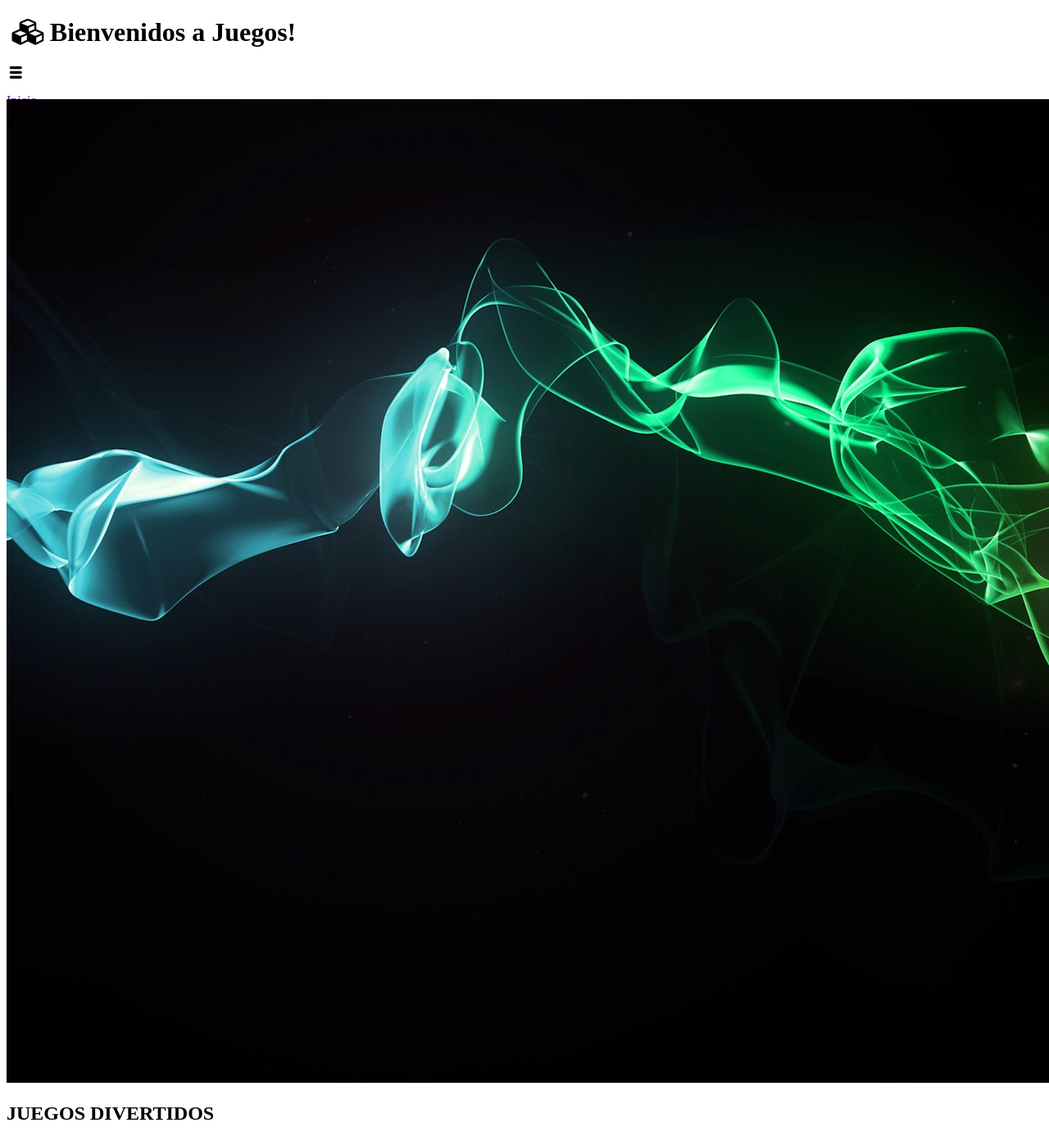
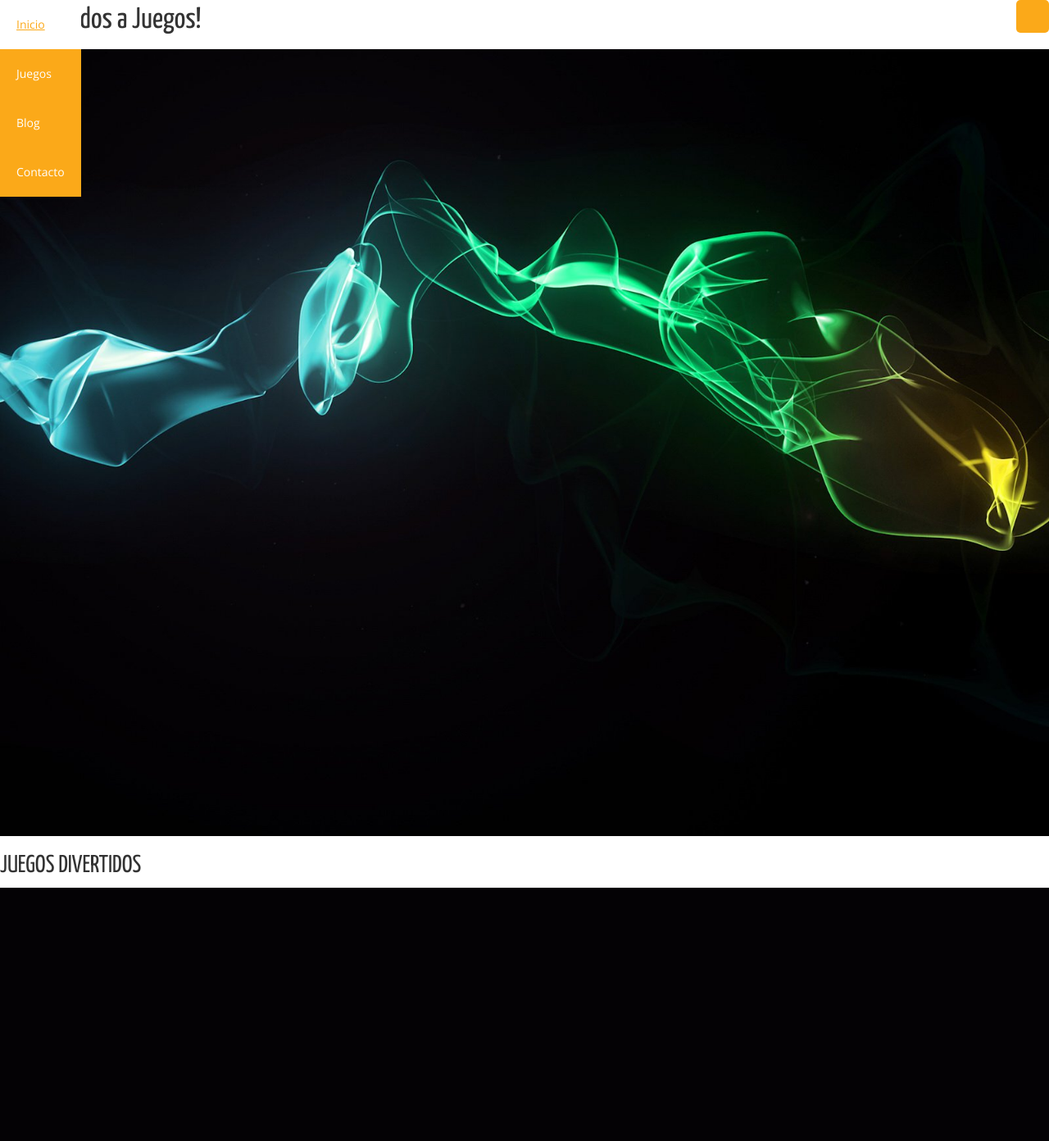
Before and after one commit to maheza36/proyectoAppJuegos, a PHP site: page / in a window 1280 px wide; the page is wider, and only the part inside the window is pictured. Shown: that part at 82% size. After the commit the page ends 1083 px from the top of that part, so only its background shows below. Run offline with PHP 8.4, Linux system fonts and the light colour scheme; some libraries are stand-ins or nearby versions.

Commit message:
estilos index

```diff
--- a/css/estilos.css
+++ b/css/estilos.css
@@ -1,75 +1,63 @@
+@import url('https://fonts.googleapis.com/css?family=Yanone+Kaffeesatz');
+@import url('https://fonts.googleapis.com/css?family=Open+Sans|Yanone+Kaffeesatz');
 *{
-  border: 0,
-  margin:0;
-  padding:0;
+  box-sizing: border-box;
 }
 
+img{
+  display: block;
+  max-width: 100%;
+}
 body{
-  background: : #ccc;
+  font-family: 'Open Sans', sans-serif;
 }
 
-#contenedor{
-  background: black;
-  height: 1050px;
-  width: 780px;
-  margin-right: auto;
-  margin-left: auto;
-
+h1, h2, h3, h4, h5, h6 {
+  font-family: 'Yanone Kaffeesatz', sans-serif;
+  letter-spacing: 1.5;
 }
 
-header, #banner, #noticias, #tienda, #marcas{
-  background: #fff;
-  height: 100px;
-  width: 780px;
+/*Estilos del Header*/
+.header {
+  height: 60px;
 }
-#banner{
-  background: #666;
-  height: 300px;
-  width: 780px;
-
+.header .contenedor{
+  display: flex;
+  justify-content: space-between;
 }
-#noticias{
-  background: black;
-  height: 225px;
-  width: 760px;
-  padding-left: 10px;
-  padding-right: 10px;
-  padding-top: 5px;
+.logo, icon-menu {
+  margin:5px;
+}
+.icon-menu {
+  display: block;
+  width: 40px;
+  height: 40px;
+  font-size: 30px;
+  background: #FBA919;
+  color: #fff;
   text-align: center;
-
+  line-height: 45px;
+  border-radius: 5px;
+  margin-left: auto;
 }
-
-#tienda{
-  background: #666;
-  height: 180px;
-
+.nav {
+  position: absolute;
+  top:60;
+  left:0;
+  }
+.menu{
+  list-style: none;
+  padding: 0;
+  margin: 0;
 }
-#marcas{
-  background: #fff;
-  height: 100px;
-
+.menu__link {
+  display: block;
+  padding: 20px;
+  background: #FBA919;
+  text-decoration: none;
+  color: #fff;
 }
-footer{
-  background: #f21;
-  height: 60px;
-  width: 780px;
-
+.menu__link:hover{
+  background: white;
+  color: #FBA919;
 }
-#noticias #noticia1{
-  background: #999;
-  width: 250px;
-  height: 215px;
-  display: inline-block;
-}
-#noticias #noticia2{
-  background: #124EB0;
-  width: 250px;
-  height: 215px;
-  display: inline-block;
-}
-#noticias #noticia3{
-  background: #f98e13;
-  width: 250px;
-  height: 215px;
-  display: inline-block;
-}
--- a/index.html
+++ b/index.html
@@ -2,10 +2,15 @@
 <html>
 <head>
 <meta charset="UTF-8">
-  <meta name="viewport" content="width=device-width, initial-scale=1.0">
+<meta name="viewport" content="width=device-width,  initial-scale=1.0">
 <meta http-equiv="X-UA-Compatible" content="ie=edge">
-  <link rel="stylesheet" href="css/fontello.css">
+<link rel="stylesheet" href="./css/bootstrap.min.css">
+<link rel="stylesheet" href="./css/buscaminas.css">
+<script src="./js/jquery.min.js" charset="utf-8"></script>
+<script src="./js/bootstrap.min.js" charset="utf-8"></script>
+<!--<link rel="stylesheet" href="css/fontello.css">-->
 <link rel="stylesheet" href="css/estilos.css">
+<link href="https://file.myfontastic.com/h3VR9pVDLzufkYjPvSBsWV/icons.css" rel="stylesheet">
 <script type="js/menu.js">
 
 </script>
@@ -18,15 +23,15 @@
 <body>
 <header class="header">
   <div class="contenedor">
-      <h1 class="icon-cubes  "> Bienvenidos a Juegos!</h1>
+    <h1 class="logo"> Bienvenidos a Juegos!</h1>
     <span class="icon-menu"></span>
 
     <nav class="nav">
       <ul class="menu">
-          <li class="menu_item"><a class="menu__link select" href="">Inicio</a></li>
-          <li class="menu_item"><a class="menu__link" href="">Juegos</a></li>
-          <li class="menu_item"><a class="menu__link" href="">Blog</a></li>
-          <li class="menu_item"><a class="menu__link" href="">Contacto</a></li>
+        <li class="menu__item"><a class="menu__link select" href="">Inicio</a></li>
+        <li class="menu__item"><a class="menu__link" href="">Juegos</a></li>
+        <li class="menu__item"><a class="menu__link" href="">Blog</a></li>
+        <li class="menu__item"><a class="menu__link" href="">Contacto</a></li>
 
       </ul>
 
```
Lines whose indentation alone changed are shown as unchanged.
